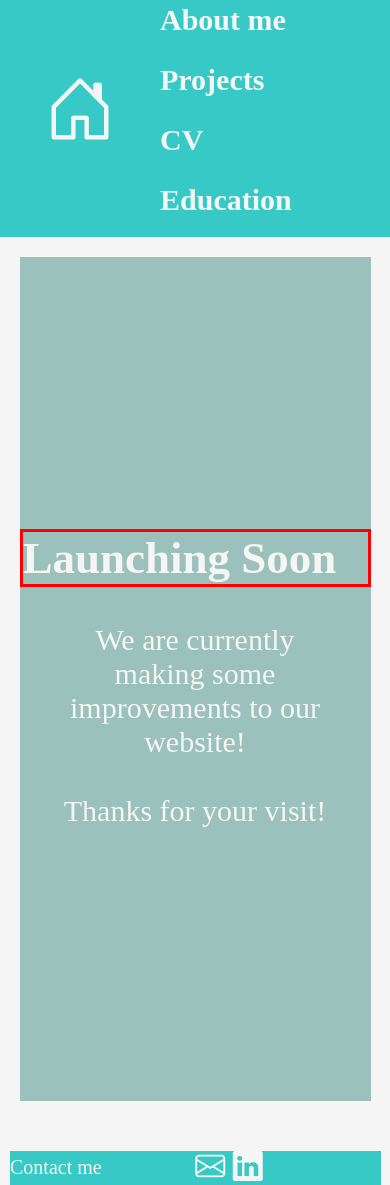
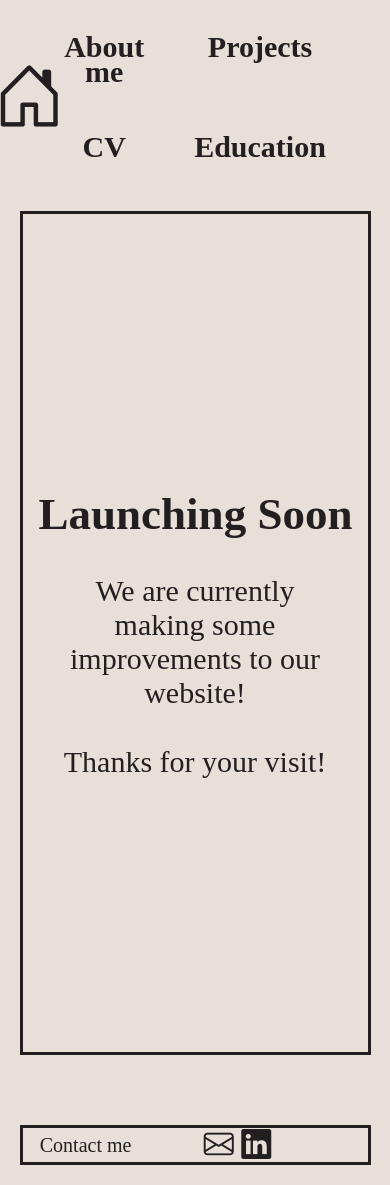
Before and after one commit to zgalvan/entregas, a plain HTML site: page Entrega2/projects/projects.html in a window 390 px wide. Shown: the part 13-1198 px from the top of the page. Drawn offline with nearby package versions, Linux system fonts and the light colour scheme.

Commit message:
Entrega 1

```diff
--- a/Entrega2/projects/projects.html
+++ b/Entrega2/projects/projects.html
@@ -25,14 +25,14 @@
         <nav class="menuNav">
             <!-- Lista -> Menú de navegación -->
             <div class="home">
-                <a href="./aboutMe/aboutMe.html"> <i class="bi bi-house-door"></i></a>
+                <a href="../index.html"> <i class="bi bi-house-door"></i></a>
             </div>
 
 
             <ul class="listaMenu">
 
                 <li><a href="./aboutMe/aboutMe.html">About me</a></li>
-                <li><a href="./index.html">Projects</a></li>
+                <li><a href="./projects.html">Projects</a></li>
                 <li><a href="./cv/cv.html">CV</a></li>
                 <li><a href="./education/education.html">Education</a></li>
             </ul>
--- a/Entrega2/projects/styles/projects.css
+++ b/Entrega2/projects/styles/projects.css
@@ -25,7 +25,7 @@
 
 body {
 
-    background-color: #F5F5F5;
+    background-color: #e7dfd8;
     width: 100vw;
     height: auto;
     overflow-x: hidden;
@@ -35,7 +35,6 @@ body {
 /*  -----------  HEADER  ----------- */
 
 header {
-    background-color: #36C9C6;
     width: 100vw;
     height: 15vh;
 }
@@ -46,8 +45,6 @@ header {
     display: flex;
     justify-content: space-between;
     align-items: center;
-
-
 }
 
 .home {
@@ -62,15 +59,13 @@ header {
 
 }
 
-
-
 .listaMenu {
     display: flex;
     justify-content: flex-end;
     margin-right: 70px;
     gap: 50px;
     list-style: none;
-    color: whitesmoke;
+    color: #231f20;
     /* text-shadow: 1px 1px #3b3b3b; */
 }
 
@@ -82,7 +77,7 @@ header {
 }
 
 .listaMenu a:hover {
-    color: darkcyan;
+    color: rgb(148, 103, 18);
 }
 
 /* --------------  MAIN  --------------  */
@@ -93,73 +88,65 @@ main {
     font-size: 30px;
     text-align: center;
     margin: 5%;
-    }
+}
 
 /*Sección 1*/
 .principal {
-    background-color: #9BC1BC;
+    border: solid #231f20;
     width: 90%;
     height: 100vh;
     display: flex;
     justify-content: center;
     align-items: center;
-    color: whitesmoke;
+    color: #231f20;
 
 }
 
-.launchingDesc{
-    margin:10%;
+.launchingDesc {
+    margin: 10%;
 }
 
-
 .launching {
-    border: solid   red;
     width: 100%;
     height: 100%;
     display: flex;
+    justify-content: center;
     animation-name: salto;
-    animation-duration: 1s;
+    animation-duration: 2s;
     animation-iteration-count: infinite;
     animation-timing-function: linear;
-
+    animation-direction: linear;
 }
 
 
 @keyframes salto {
+    from {
+        transform: scale(0.7);
+    }
 
-    /* transform: translateX(10px) rotate(10deg) translateY(5px); */
+    to {
 
-     from {
-        transform: perspective (100px)
+        transform: scale(1.3);
     }
-/*
-    to {
-        transform: scale(100%);
 
-    } */
-}
-
-.projects img {
-    width: 150px;
-    height: 150px;
-    margin-left: 50px;
-    margin-right: 50px;
 }
 
 footer {
     margin-top: 70px;
-    background-color: #36C9C6;
-    width: 100%;
+    border: solid #231f20;
+    width: 90%;
     height: 7vh;
     display: flex;
     justify-content: space-around;
     align-items: center;
+    margin-left: 5%;
+    margin-right: 5%;
 }
 
 .contact {
     font-size: 30px;
     font-weight: lighter;
-    color: whitesmoke;
+    color: #231f20;
     align-items: center;
 }
 
@@ -168,7 +155,7 @@ footer {
 }
 
 i {
-    color: whitesmoke;
+    color: #231f20;
 }
 
 /* Responsive */
@@ -177,11 +164,12 @@ i {
     header {
         width: 100%;
         height: auto;
-        background-color: #36C9C6;
+        background-color: #e7dfd8;
     }
 
     .menuNav {
-        width: 100%;
+        width: 90%;
+        margin: 5%;
         height: auto;
         display: flex;
         justify-content: center;
@@ -207,9 +195,11 @@ i {
         margin-bottom: 30px;
         width: 100%;
         height: auto;
-        display: flex;
-        flex-direction: column;
-        line-height: 5px;
+        display: grid;
+        grid-template-columns: 1fr 1fr;
+        line-height: 20px;
+        place-content: center;
+        text-align: center;
 
     }
 
@@ -217,235 +207,33 @@ i {
         width: 100%;
     }
 
-    .seccion1 {
+    .principal {
+        border: solid #231f20;
+        width: 90%;
+        height: 100vh;
         display: flex;
-        width: 100%;
-        flex-direction: column;
         justify-content: center;
         align-items: center;
+        color: #231f20;
     }
 
-    .titulos {
-        width: 100%;
-        display: flex;
-        flex-direction: column;
-        justify-content: center;
-        align-items: center;
-        margin-left: 0px;
-    }
-
-    .titulo1 {
-        margin-top: 0px;
-        margin: 0px;
-    }
-
-    .titulo2 {
-        margin-top: 0px;
-        margin: 0px;
-    }
-
-    .mujerBa img {
-        display: flex;
-        text-align: center;
-        width: 100%;
-        height: auto;
-        margin-left: 0px;
-    }
-
-    .seccion2 {
-        width: 100%;
-        height: auto;
-        display: flex;
-        flex-direction: column;
-        margin-top: 20px;
-    }
-
-    .softSkills{
-        margin-top: 20px;
-    }
-    .skillDescription{
-        font-size: 35px;
-    }
-
-    .div-video {
-        width: 100%;
-        height: 300px;
-    }
-
-
-    .seccion3 {
-        width: 100%;
-        height: auto;
-        display: flex;
-        flex-direction: column;
-    }
-
-    .projectTitle {
-        width: 95%;
-        margin-left: 10px;
-        margin-right: 10px;
-    }
-
-    .projects {
-        width: 100%;
-        animation-duration: 1s;
-    }
-
-    .projects img {
-        width: 10%;
-        height: auto;
-    }
-
-    footer {
-        margin-top: 50px;
-        margin-left: 10px;
-        width: 95%;
-        height: auto;
+        footer {
+            width: 90%;
+            height: auto;
+            display: flex;
+            justify-content: space-around;
+            align-items: center;
+            margin-left: 5%;
+            margin-right: 5%;
     }
 
     .contact {
         width: 100%;
         font-size: 20px;
+        margin-left: 5%;
     }
 
     .redesSociales {
         width: 100%;
     }
 }
-/*
-@media screen and (max-width:1024px) and (min-width:390px) {
-    header {
-        width: 100%;
-        height: auto;
-        background-color: #36C9C6;
-    }
-
-    .menuNav {
-        width: 100%;
-        height: auto;
-        display: flex;
-        justify-content: center;
-        align-items: center;
-    }
-
-    .home {
-        width: 100%;
-        margin: 0;
-    }
-
-    .home a {
-        width: 100%;
-        height: auto;
-        display: flex;
-        justify-content: center;
-        align-items: center;
-
-    }
-
-    .listaMenu {
-        margin-top: 30px;
-        margin-bottom: 30px;
-        width: 100%;
-        height: auto;
-        display: flex;
-        flex-direction: column;
-        line-height: 5px;
-
-    }
-
-    main {
-        width: 100%;
-    }
-
-    .seccion1 {
-        display: flex;
-        width: 100%;
-        flex-direction: column;
-        justify-content: center;
-        align-items: center;
-    }
-
-    .titulos {
-        width: 100%;
-        display: flex;
-        flex-direction: column;
-        justify-content: center;
-        align-items: center;
-        margin-left: 0px;
-    }
-
-    .titulo1 {
-        margin-top: 0px;
-        margin: 0px;
-    }
-
-    .titulo2 {
-        margin-top: 0px;
-        margin: 0px;
-    }
-
-    .mujerBa img {
-        display: flex;
-        text-align: center;
-        width: 100%;
-        height: auto;
-        margin-left: 0px;
-    }
-
-    .seccion2 {
-        width: 100%;
-        height: auto;
-        display: flex;
-        flex-direction: column;
-        margin-top: 20px;
-        ima
-    }
-
-    .div-video {
-        width: 100%;
-        height: 200px;
-    }
-
-
-    .seccion3 {
-        width: 100%;
-        height: auto;
-        display: flex;
-        flex-direction: column;
-    }
-
-    .projectTitle {
-        width: 95%;
-        margin-left: 10px;
-        margin-right: 10px;
-    }
-
-    .projects {
-
-        animation-duration: 1s;
-    }
-
-    .projects img {
-        width: 50px;
-        height: 50px;
-        margin-left: 10px;
-        margin-right: 10px;
-    }
-
-    footer {
-        margin-top: 50px;
-        margin-left: 10px;
-        margin-left: 10px;
-        width: 95%;
-        height: auto;
-    }
-
-    .contact {
-        width: 100%;
-        font-size: 20px;
-    }
-
-    .redesSociales {
-        width: 100%;
-    }
-} */
--- a/Entrega2/styles/index.css
+++ b/Entrega2/styles/index.css
@@ -25,7 +25,7 @@
 
 body {
 
-    background-color: #F5F5F5;
+    background-color: #e7dfd8;
     width: 100vw;
     height: auto;
     overflow-x: hidden;
@@ -35,7 +35,7 @@ body {
 /*  -----------  HEADER  ----------- */
 
 header {
-    background-color: #36C9C6;
+    background-color: #e7dfd8;
     width: 100vw;
     height: 15vh;
 }
@@ -46,14 +46,12 @@ header {
     display: flex;
     justify-content: space-between;
     align-items: center;
-
-
 }
 
 .home {
 
     margin-left: 100px;
-    font-size: 70px;
+    font-size: 60px;
     align-items: center;
     display: flex;
     justify-content: left;
@@ -70,7 +68,7 @@ header {
     margin-right: 70px;
     gap: 50px;
     list-style: none;
-    color: whitesmoke;
+    color: #231f20;
     /* text-shadow: 1px 1px #3b3b3b; */
 }
 
@@ -82,8 +80,19 @@ header {
 }
 
 .listaMenu a:hover {
-    color: darkcyan;
+    color: rgb(148, 103, 18);
+    transform: .5s;
 }
+
+/* .menuRes {
+    font-size: 60px;
+    cursor: pointer;
+    display: none;
+}
+
+.check {
+    display: none;
+} */
 
 /* --------------  MAIN  --------------  */
 
@@ -94,19 +103,20 @@ main {
     justify-content: center;
     align-items: center;
     flex-direction: column;
+    background-color: #e7dfd8;
 }
 
 /*Sección 1*/
 .seccion1 {
     margin-top: 80px;
-    /* border: 2px solid black; */
-    background-color: #9BC1BC;
+    border: solid #231f20;
+    background-color: #e7dfd8;
     width: 90%;
     height: 70vh;
     display: grid;
     grid-template-columns: 1fr 1fr;
     place-content: center;
-    color: whitesmoke;
+    color: #231f20;
     text-shadow: 1px 1px #3b3b3b;
 }
 
@@ -192,12 +202,10 @@ main {
     font-size: 50px;
     text-align: center;
     color: #2e2d2d;
-
 }
 
 
 .projects {
-    border: solid   red;
     width: 100%;
     height: 100%;
     display: flex;
@@ -216,7 +224,6 @@ main {
 
     to {
         transform: translate(-6%);
-
     }
 }
 
@@ -229,18 +236,21 @@ main {
 
 footer {
     margin-top: 70px;
-    background-color: #36C9C6;
-    width: 100%;
+    border: solid #231f20;
+    background-color: #e7dfd8;
+    width: 90%;
     height: 7vh;
     display: flex;
     justify-content: space-around;
     align-items: center;
+    margin-left: 5%;
+    margin-right: 5%;
 }
 
 .contact {
     font-size: 30px;
     font-weight: lighter;
-    color: whitesmoke;
+    color: #231f20;
     align-items: center;
 }
 
@@ -249,7 +259,7 @@ footer {
 }
 
 i {
-    color: whitesmoke;
+    color: #231f20;
 }
 
 /* Responsive */
@@ -258,10 +268,11 @@ i {
     header {
         width: 100%;
         height: auto;
-        background-color: #36C9C6;
+        background-color: #e7dfd8;
     }
 
     .menuNav {
+
         width: 100%;
         height: auto;
         display: flex;
@@ -283,6 +294,7 @@ i {
 
     }
 
+
     .listaMenu {
         margin-top: 30px;
         margin-bottom: 30px;
@@ -291,7 +303,6 @@ i {
         display: flex;
         flex-direction: column;
         line-height: 5px;
-
     }
 
     main {
@@ -299,8 +310,8 @@ i {
     }
 
     .seccion1 {
+        width: 90%;
         display: flex;
-        width: 100%;
         flex-direction: column;
         justify-content: center;
         align-items: center;
@@ -341,16 +352,18 @@ i {
         margin-top: 20px;
     }
 
-    .softSkills{
+    .softSkills {
         margin-top: 20px;
     }
-    .skillDescription{
+
+    .skillDescription {
         font-size: 35px;
     }
 
     .div-video {
-        width: 100%;
+        width: 90%;
         height: 300px;
+        margin-left: 5%;
     }
 
 
@@ -368,50 +381,58 @@ i {
     }
 
     .projects {
-        width: 100%;
-        animation-duration: 1s;
+        width: 40%;
+        animation-duration: 3s;
     }
 
     .projects img {
-        width: 10%;
+        width: 15%;
         height: auto;
     }
 
     footer {
-        margin-top: 50px;
-        margin-left: 10px;
-        width: 95%;
+        width: 90%;
         height: auto;
+        display: flex;
+        justify-content: space-around;
+        align-items: center;
+        margin-left: 5%;
+        margin-right: 5%;
     }
 
     .contact {
         width: 100%;
         font-size: 20px;
+        margin-left: 5%;
     }
 
     .redesSociales {
         width: 100%;
     }
 }
-/*
-@media screen and (max-width:1024px) and (min-width:390px) {
+
+/* @media screen and (max-width:490px) and (min-width: 768px) {
     header {
         width: 100%;
         height: auto;
-        background-color: #36C9C6;
+        background-color: #e7dfd8;
     }
 
     .menuNav {
+
         width: 100%;
         height: auto;
         display: flex;
         justify-content: center;
         align-items: center;
+
+
     }
 
     .home {
         width: 100%;
         margin: 0;
+        margin-top: 10px;
     }
 
     .home a {
@@ -424,23 +445,43 @@ i {
     }
 
     .listaMenu {
-        margin-top: 30px;
-        margin-bottom: 30px;
-        width: 100%;
-        height: auto;
+        border: solid red;
+        position: fixed;
+        width: 90%;
+        height: 100%;
         display: flex;
         flex-direction: column;
-        line-height: 5px;
+        justify-content: center;
+        text-align: center;
+        background-color: #dad1c9;
+        top: 100px;
+        right: 100%;
+        transition: all .5s;
 
     }
+
+    .listaMenu a:target {
+        right: 100%;
+
+
+    }
+
+    .menuRes {
+        display: block;
+        margin-top: 10px;
+        margin-right: 100px;
+    }
+
+
 
     main {
         width: 100%;
     }
 
     .seccion1 {
+        width: 90%;
+        margin-top: 20px;
         display: flex;
-        width: 100%;
         flex-direction: column;
         justify-content: center;
         align-items: center;
@@ -479,12 +520,20 @@ i {
         display: flex;
         flex-direction: column;
         margin-top: 20px;
-        ima
+    }
+
+    .softSkills {
+        margin-top: 20px;
+    }
+
+    .skillDescription {
+        font-size: 35px;
     }
 
     .div-video {
-        width: 100%;
-        height: 200px;
+        width: 90%;
+        height: 300px;
+        margin-left: 5%;
     }
 
 
@@ -502,31 +551,32 @@ i {
     }
 
     .projects {
-
-        animation-duration: 1s;
+        width: 40%;
+        animation-duration: 3s;
     }
 
     .projects img {
-        width: 50px;
-        height: 50px;
-        margin-left: 10px;
-        margin-right: 10px;
+        width: 15%;
+        height: auto;
     }
 
     footer {
-        margin-top: 50px;
-        margin-left: 10px;
-        margin-left: 10px;
-        width: 95%;
+        width: 90%;
         height: auto;
+        display: flex;
+        justify-content: space-around;
+        align-items: center;
+        margin-left: 5%;
+        margin-right: 5%;
     }
 
     .contact {
         width: 100%;
         font-size: 20px;
+        margin-left: 5%;
     }
 
     .redesSociales {
         width: 100%;
     }
-} */
+}*/
```
Also changed, not shown: Entrega2/index.html (+7 -4 lines).
